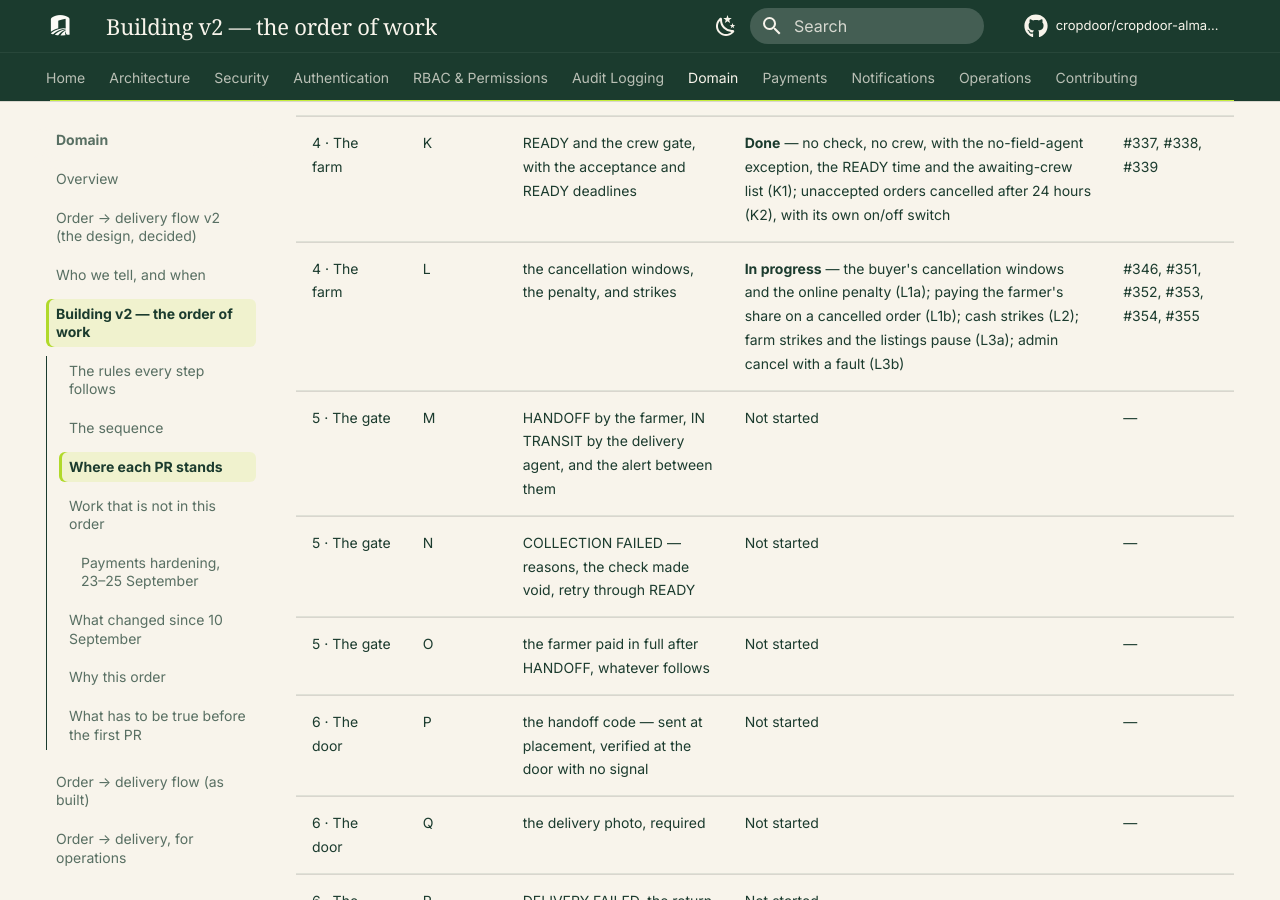
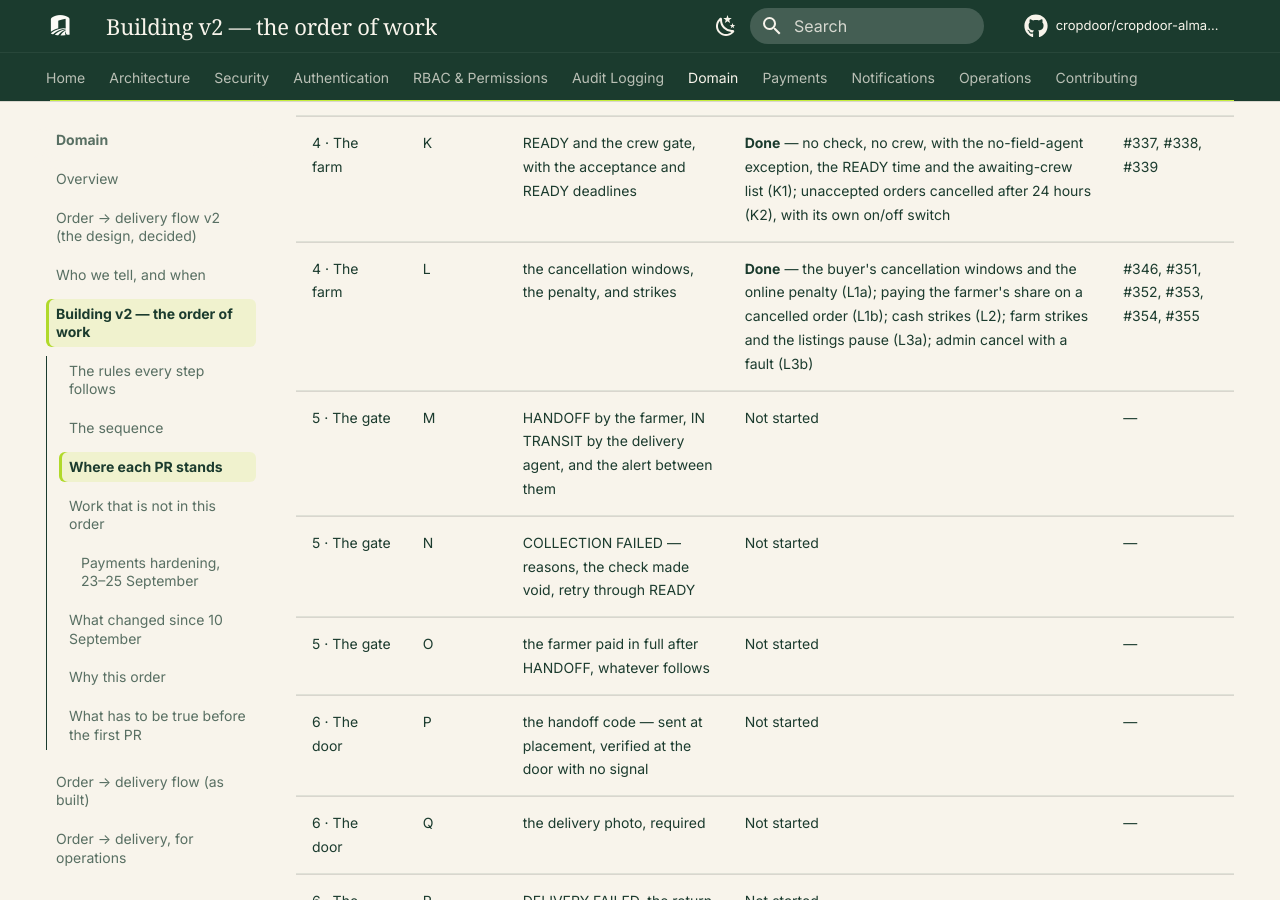
Before and after one commit to cropdoor/cropdoor-almanac, an MkDocs documentation site: the page built from docs/domain/order-delivery-flow-v2-build-order.md, in a window 1280 px wide and 900 px high, scrolled down 7367 px. Built offline with MkDocs 1.6.1 and Material for MkDocs 9.7.7, drawn with Linux system fonts in a browser that asks for light colours; some web fonts are replaced; comment, search, counter and statistics services are not loaded.

Commit message:
Build order: L done (#346, #351, #352, #353, #354, #355)

```diff
--- a/docs/domain/order-delivery-flow-v2-build-order.md
+++ b/docs/domain/order-delivery-flow-v2-build-order.md
@@ -72,7 +72,7 @@ The one place that says what is finished. A PR is **Done** only once it is merge
 | 3 · Money rails | I | refund a cash buyer by mobile money — and collect the buyer payout destination nothing else collects | **Done** | #317 |
 | 4 · The farm | J | the availability check — the form, the photos, the outcomes, the overdue list | **Done** — the check (J1), its outcome acting (J2: Not available cancels free, Short to Admin-Ops), the awaiting-check list with its 8-working-hour deadline (J3); field agents told on acceptance and given their own list (J4); the check's outcome on the admin orders list, with a filter (J5) | #332, #333, #334, #335, #336 |
 | 4 · The farm | K | READY and the crew gate, with the acceptance and READY deadlines | **Done** — no check, no crew, with the no-field-agent exception, the READY time and the awaiting-crew list (K1); unaccepted orders cancelled after 24 hours (K2), with its own on/off switch | #337, #338, #339 |
-| 4 · The farm | L | the cancellation windows, the penalty, and strikes | **In progress** — the buyer's cancellation windows and the online penalty (L1a); paying the farmer's share on a cancelled order (L1b); cash strikes (L2); farm strikes and the listings pause (L3a); admin cancel with a fault (L3b) | #346, #351, #352, #353, #354, #355 |
+| 4 · The farm | L | the cancellation windows, the penalty, and strikes | **Done** — the buyer's cancellation windows and the online penalty (L1a); paying the farmer's share on a cancelled order (L1b); cash strikes (L2); farm strikes and the listings pause (L3a); admin cancel with a fault (L3b) | #346, #351, #352, #353, #354, #355 |
 | 5 · The gate | M | HANDOFF by the farmer, IN TRANSIT by the delivery agent, and the alert between them | Not started | — |
 | 5 · The gate | N | COLLECTION FAILED — reasons, the check made void, retry through READY | Not started | — |
 | 5 · The gate | O | the farmer paid in full after HANDOFF, whatever follows | Not started | — |
```
